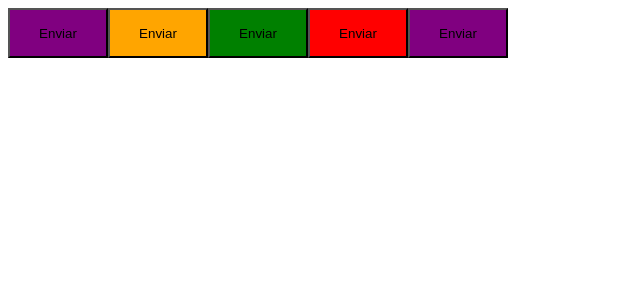
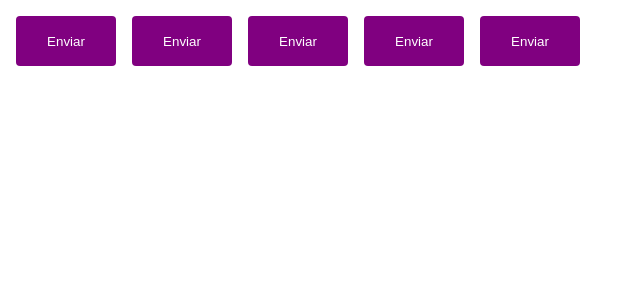
Before and after one commit to Vih6460/MBA_Pomodoro, a React (Vite) app: page / in a window 1280 px wide. Shown: the top 300 px of the page, without its empty margins (0-640 px from the left). Built offline with nearby package versions, Linux system fonts and the light colour scheme.

Commit message:
configuring themes

```diff
--- a/src/App.tsx
+++ b/src/App.tsx
@@ -1,13 +1,15 @@
+import { ThemeProvider } from "styled-components"
 import { Button } from "./components/Button"
+import { defaultTheme } from "./styles/themes/default"
 
 export function App() {
   return (
-    <>
+    <ThemeProvider theme={defaultTheme}>
     <Button variant="primary"/>
     <Button variant="secondary"/>
     <Button variant="success"/>
     <Button variant="danger"/>
     <Button />
-    </>
+    </ThemeProvider>
   )
 }
--- a/src/components/Button.styles.ts
+++ b/src/components/Button.styles.ts
@@ -16,10 +16,16 @@
 export const ButtonContainer = styled.button<ButtonContainerProps>`
     width: 100px;
     height: 50px;
+    border-radius: 4px;
+    border: 0;
+    margin: 8px;
 
-    ${props => {
+    background-color: ${props => props.theme.primary};
+    color: ${props => props.theme.white};
+
+    /* ${props => {
         return css`
             background-color: ${buttonVariants[props.variant]}
         `
-    }}
+    }} */
 `
--- /dev/null
+++ b/src/styles/themes/default.ts
@@ -0,0 +1,5 @@
+export const defaultTheme = {
+    white: '#FFF',
+    primary: 'purple',
+    secondary: 'orange'
+}
```
